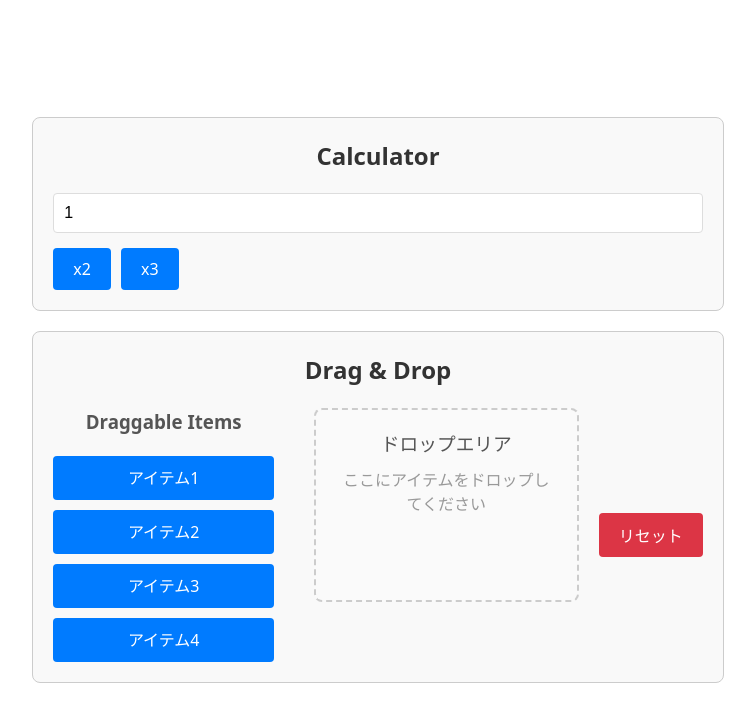
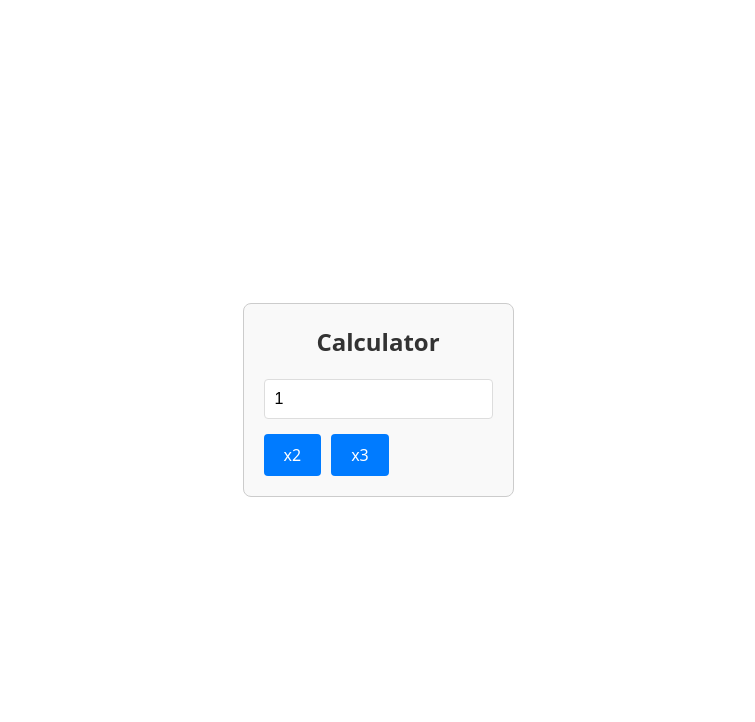
Before and after one commit to kanemototomoki/live-coding-20250820, a React (Vite) app: page / in a window 1280 px wide. Shown: the top 722 px of the page, without its empty margins (262-1017 px from the left). Built offline with nearby package versions, Linux system fonts and the light colour scheme.

Commit message:
remove: dnd

```diff
--- a/package.json
+++ b/package.json
@@ -10,9 +10,8 @@
     "format": "prettier --write .",
     "format:check": "prettier --check .",
     "preview": "vite preview",
-    "test": "vitest run",
-    "test:ui": "vitest --ui",
-    "test:coverage": "vitest --coverage",
+    "test": "vitest run --project=unit",
+    "test:ui": "vitest --ui --project=unit",
     "storybook": "storybook dev -p 6006",
     "build-storybook": "storybook build"
   },
@@ -46,6 +45,7 @@
     "playwright": "^1.54.2",
     "prettier": "^3.6.2",
     "storybook": "^9.1.2",
+    "storybook-addon-test-codegen": "^2.0.1",
     "typescript": "~5.8.3",
     "typescript-eslint": "^8.39.1",
     "vite": "^7.1.2",
--- a/src/App.tsx
+++ b/src/App.tsx
@@ -1,5 +1,4 @@
 import Calculator from './components/Calculator'
-import DragAndDrop from './components/Dnd'
 import './App.css'
 import './components/Components.css'
 
@@ -9,11 +8,6 @@ function App() {
       <Calculator
         initialValue={1}
       />
-
-      <DragAndDrop
-        items={['アイテム1', 'アイテム2', 'アイテム3', 'アイテム4']}
-        dropZoneName="ドロップエリア"
-      />
     </div>
   )
 }
--- a/src/components/Components.css
+++ b/src/components/Components.css
@@ -52,146 +52,3 @@
 .button-group button:hover {
   background-color: #0056b3;
 }
-
-.result {
-  padding: 10px;
-  background-color: #e9ecef;
-  border-radius: 4px;
-  font-weight: bold;
-}
-
-/* Drag and Drop Styles */
-.drag-and-drop {
-  border: 1px solid #ccc;
-  border-radius: 8px;
-  padding: 20px;
-  margin: 20px 0;
-  background-color: #f9f9f9;
-}
-
-.drag-and-drop h2 {
-  margin-top: 0;
-  color: #333;
-}
-
-.drag-and-drop-content {
-  display: flex;
-  flex-direction: column;
-  gap: 20px;
-}
-
-.draggable-items {
-  display: flex;
-  flex-direction: column;
-  gap: 10px;
-}
-
-.draggable-items h3 {
-  margin: 0 0 10px 0;
-  color: #555;
-}
-
-.draggable-item {
-  padding: 10px;
-  background-color: #007bff;
-  color: white;
-  border-radius: 4px;
-  cursor: grab;
-  user-select: none;
-  transition: all 0.2s;
-  text-align: center;
-}
-
-.draggable-item:hover {
-  background-color: #0056b3;
-  transform: translateY(-2px);
-}
-
-.draggable-item.dragging {
-  opacity: 0.5;
-  cursor: grabbing;
-}
-
-.draggable-item.dropped {
-  background-color: #6c757d;
-  cursor: not-allowed;
-  opacity: 0.6;
-}
-
-.drop-zone {
-  min-height: 150px;
-  border: 2px dashed #ccc;
-  border-radius: 8px;
-  padding: 20px;
-  text-align: center;
-  background-color: #fafafa;
-  transition: all 0.2s;
-}
-
-.drop-zone.drag-over {
-  border-color: #007bff;
-  background-color: #e3f2fd;
-}
-
-.drop-zone h3 {
-  margin: 0 0 10px 0;
-  color: #555;
-}
-
-.drop-zone-placeholder {
-  color: #999;
-  font-style: italic;
-  margin: 0;
-}
-
-.dropped-items {
-  list-style: none;
-  padding: 0;
-  margin: 0;
-  text-align: left;
-}
-
-.dropped-items li {
-  padding: 8px;
-  background-color: #28a745;
-  color: white;
-  border-radius: 4px;
-  margin-bottom: 5px;
-}
-
-.reset-button {
-  padding: 10px 20px;
-  border: none;
-  border-radius: 4px;
-  background-color: #dc3545;
-  color: white;
-  font-size: 16px;
-  cursor: pointer;
-  transition: background-color 0.2s;
-  align-self: flex-start;
-}
-
-.reset-button:hover {
-  background-color: #c82333;
-}
-
-/* Responsive Design */
-@media (min-width: 768px) {
-  .drag-and-drop-content {
-    flex-direction: row;
-    align-items: flex-start;
-  }
-
-  .draggable-items {
-    flex: 1;
-  }
-
-  .drop-zone {
-    flex: 1;
-    margin-left: 20px;
-  }
-
-  .reset-button {
-    align-self: center;
-  }
-}
--- a/src/components/Dnd/index.tsx
+++ /dev/null
@@ -1,108 +0,0 @@
-import { useState } from 'react'
-import '../Components.css'
-
-export interface DragAndDropProps {
-  /** ドラッグ可能なアイテムのリスト */
-  items?: string[]
-  /** アイテムがドロップされた時のコールバック */
-  onItemDropped?: (item: string, targetZone: string) => void
-  /** ドロップゾーンの名前 */
-  dropZoneName?: string
-}
-
-const DragAndDrop = ({
-  items = ['Item 1', 'Item 2', 'Item 3'],
-  onItemDropped,
-  dropZoneName = 'Drop Zone'
-}: DragAndDropProps) => {
-  const [draggedItem, setDraggedItem] = useState<string | null>(null)
-  const [droppedItems, setDroppedItems] = useState<string[]>([])
-  const [isDragOver, setIsDragOver] = useState(false)
-
-  const handleDragStart = (e: React.DragEvent<HTMLDivElement>, item: string) => {
-    setDraggedItem(item)
-    e.dataTransfer.setData('text/plain', item)
-  }
-
-  const handleDragEnd = () => {
-    setDraggedItem(null)
-  }
-
-  const handleDragOver = (e: React.DragEvent<HTMLDivElement>) => {
-    e.preventDefault()
-    setIsDragOver(true)
-  }
-
-  const handleDragLeave = () => {
-    setIsDragOver(false)
-  }
-
-  const handleDrop = (e: React.DragEvent<HTMLDivElement>) => {
-    e.preventDefault()
-    setIsDragOver(false)
-
-    const item = e.dataTransfer.getData('text/plain')
-    if (item && !droppedItems.includes(item)) {
-      setDroppedItems(prev => [...prev, item])
-      onItemDropped?.(item, dropZoneName)
-    }
-  }
-
-  const handleReset = () => {
-    setDroppedItems([])
-  }
-
-  return (
-    <div className="drag-and-drop">
-      <h2>Drag & Drop</h2>
-      <div className="drag-and-drop-content">
-        <div className="draggable-items">
-          <h3>Draggable Items</h3>
-          {items.map((item, index) => (
-            <div
-              key={index}
-              className={`draggable-item ${draggedItem === item ? 'dragging' : ''} ${droppedItems.includes(item) ? 'dropped' : ''}`}
-              draggable
-              onDragStart={(e) => handleDragStart(e, item)}
-              onDragEnd={handleDragEnd}
-              data-testid={`draggable-item-${index}`}
-            >
-              {item}
-            </div>
-          ))}
-        </div>
-
-        <div
-          className={`drop-zone ${isDragOver ? 'drag-over' : ''}`}
-          onDragOver={handleDragOver}
-          onDragLeave={handleDragLeave}
-          onDrop={handleDrop}
-          data-testid="drop-zone"
-        >
-          <h3>{dropZoneName}</h3>
-          {droppedItems.length === 0 ? (
-            <p className="drop-zone-placeholder">ここにアイテムをドロップしてください</p>
-          ) : (
-            <ul className="dropped-items">
-              {droppedItems.map((item, index) => (
-                <li key={index} data-testid={`dropped-item-${index}`}>
-                  {item}
-                </li>
-              ))}
-            </ul>
-          )}
-        </div>
-
-        <button
-          onClick={handleReset}
-          className="reset-button"
-          data-testid="reset-button"
-        >
-          リセット
-        </button>
-      </div>
-    </div>
-  )
-}
-
-export default DragAndDrop
```
Also changed, not shown: 2 other files (tests, documents, lock files or other folders).
